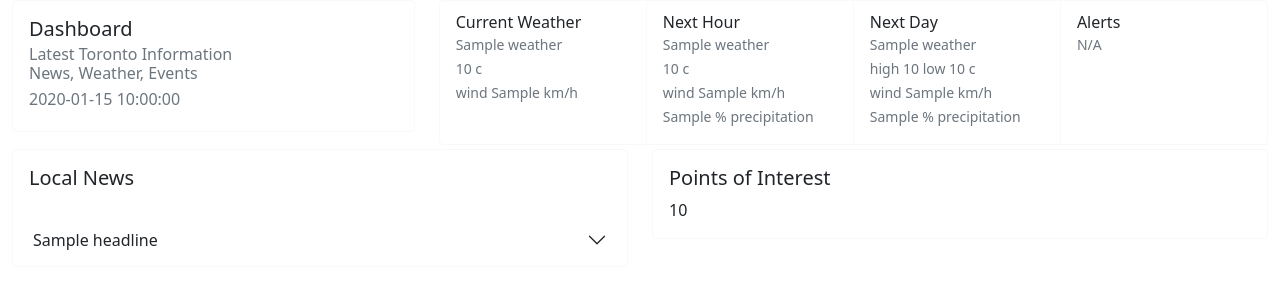
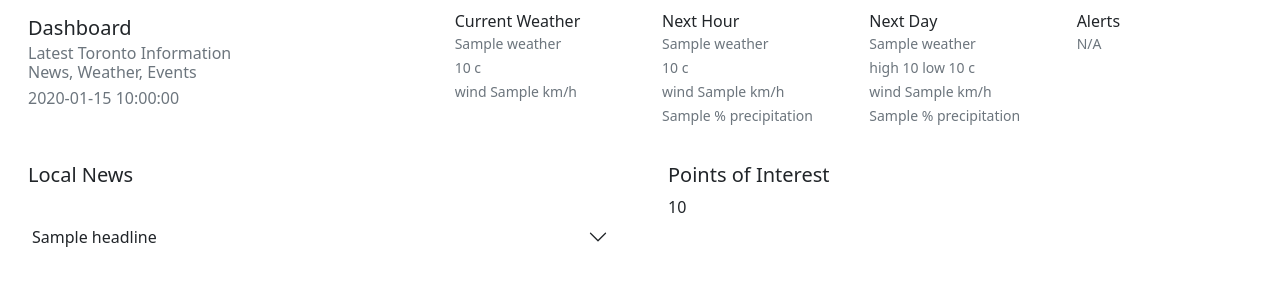
Before and after one commit to jackjyliu/project, a Flask app: template todata/templates/dashboard.html in a window 1280 px wide. Shown: the part 56-356 px from the top of the page. Run offline with Flask 2, Linux system fonts and the light colour scheme; the template is opened without the code that fills it: most values are stand-ins (such as "Sample title", 1, 10 or a date in 2020); parts of the project's set-up code (start-up, migrations or seed data) failed here and were passed over.

Commit message:
minor dashboard updates 2021-01-24

```diff
--- a/todata/pages/data_story_power/plotly_plots.py
+++ b/todata/pages/data_story_power/plotly_plots.py
@@ -88,6 +88,7 @@
         title_x=0.5,
         showlegend=True,
         plot_bgcolor="white",
+        legend=dict(x=0.9, y=1)
     )
 
     # Add range slider
@@ -167,6 +168,7 @@
         showlegend=True,
         plot_bgcolor="white",
         hovermode="x unified",
+        legend=dict(x=0.9, y=1)
     )
 
     plot = pio.to_html(fig, full_html=False)
--- a/todata/templates/dashboard.html
+++ b/todata/templates/dashboard.html
@@ -7,7 +7,7 @@
 <div class="container-xxl">
     <div class="row">
         <div class="col-4">
-            <div class="card border-light mb-1">
+            <div class="card border-0 mb-1">
                 <div class="card-body">
                   <h5 class="card-title">Dashboard</h5>
                   <h6 class="card-subtitle mb-1 text-muted">Latest Toronto Information<br> News, Weather, Events
@@ -21,7 +21,7 @@
             <div class="row no-gutters">
 
                 <div class="card-group">
-                    <div class="card border-light mb-1">
+                    <div class="card border-0 mb-1">
                         <div class="card-body">
                             <h6 class="card-subtitle">Current Weather</h6>
                             <p class="card-text"><small class="text-muted">
@@ -31,7 +31,7 @@
                             </small></p>
                         </div>
                     </div>
-                    <div class="card border-light mb-1">
+                    <div class="card border-0 mb-1">
                         <div class="card-body">
                             <h6 class="card-subtitle">Next Hour</h6>
                             <p class="card-text"><small class="text-muted">
@@ -42,7 +42,7 @@
                             </small></p>
                         </div>
                     </div>
-                    <div class="card border-light mb-1">
+                    <div class="card border-0 mb-1">
                         <div class="card-body">
                             <h6 class="card-subtitle">Next Day</h6>
                             <p class="card-text"><small class="text-muted">
@@ -53,7 +53,7 @@
                             </small></p>
                         </div>
                     </div>
-                    <div class="card border-light mb-1">
+                    <div class="card border-0 mb-1">
                         <div class="card-body">
                             <h6 class="card-subtitle">Alerts</h6>
                             <p class="card-text"><small class="text-muted">
@@ -71,7 +71,7 @@
 
     <div class="row">
         <div class="col-6">
-            <div class="card border-light mb-0">
+            <div class="card border-0 mb-1">
                 <div class="card-body">
                     <h5 class="card-title">Local News</h5>
                 </div>
@@ -81,9 +81,9 @@
                     <div class="accordion-item">
                       <h6 class="accordion-header" id="flush-heading{{ loop.index }}">
                         <button class="accordion-button collapsed" type="button" data-bs-toggle="collapse" data-bs-target="#flush-collapse{{ loop.index }}" aria-expanded="false" aria-controls="flush-collapse{{ loop.index }}">
-                         {{ item.headline }}
+                            {{ item.headline }}
                         </button>
-                    </h6>
+                      </h6>
                       <div id="flush-collapse{{ loop.index }}" class="accordion-collapse collapse" aria-labelledby="flush-heading{{ loop.index }}" data-bs-parent="#accordionNews">
                         <div class="accordion-body text-muted">{{ item.description }}...</div>
                       </div>
@@ -96,7 +96,7 @@
         </div>
 
         <div class="col-6">
-            <div class="card border-light mb-0">
+            <div class="card border-0 mb-1">
                 <div class="card-body">
                     <h5 class="card-title">Points of Interest</h5>
                     {{ points_of_interest|safe }}
--- a/todata/views.py
+++ b/todata/views.py
@@ -15,7 +15,7 @@
 
 @app.route("/")
 @app.route("/dashboard")
-@cache.cached(timeout=60)
+@cache.cached(timeout=1)
 def dashboard():
     toronto_time = datetime.now().strftime("%Y/%m/%d %H:%M")
 
@@ -29,7 +29,7 @@
 
 
 @app.route("/data_story_power")
-@cache.cached(timeout=3600)
+@cache.cached(timeout=1)
 def data_story_power():
     return render_template(
         "data_story_power.html",
```
Also changed, not shown: TODO.md (+0 -1 lines), todata/templates/data_story_power.html (+6 -1 lines).
